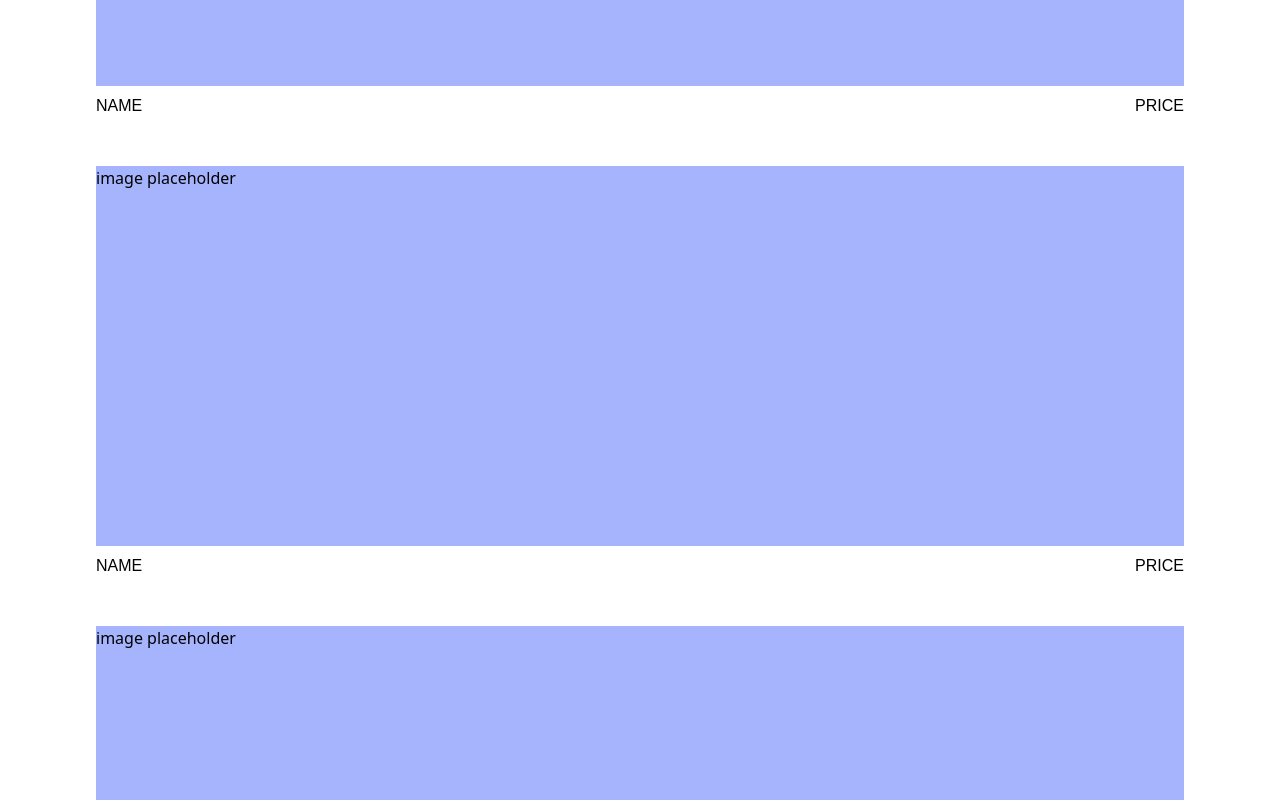
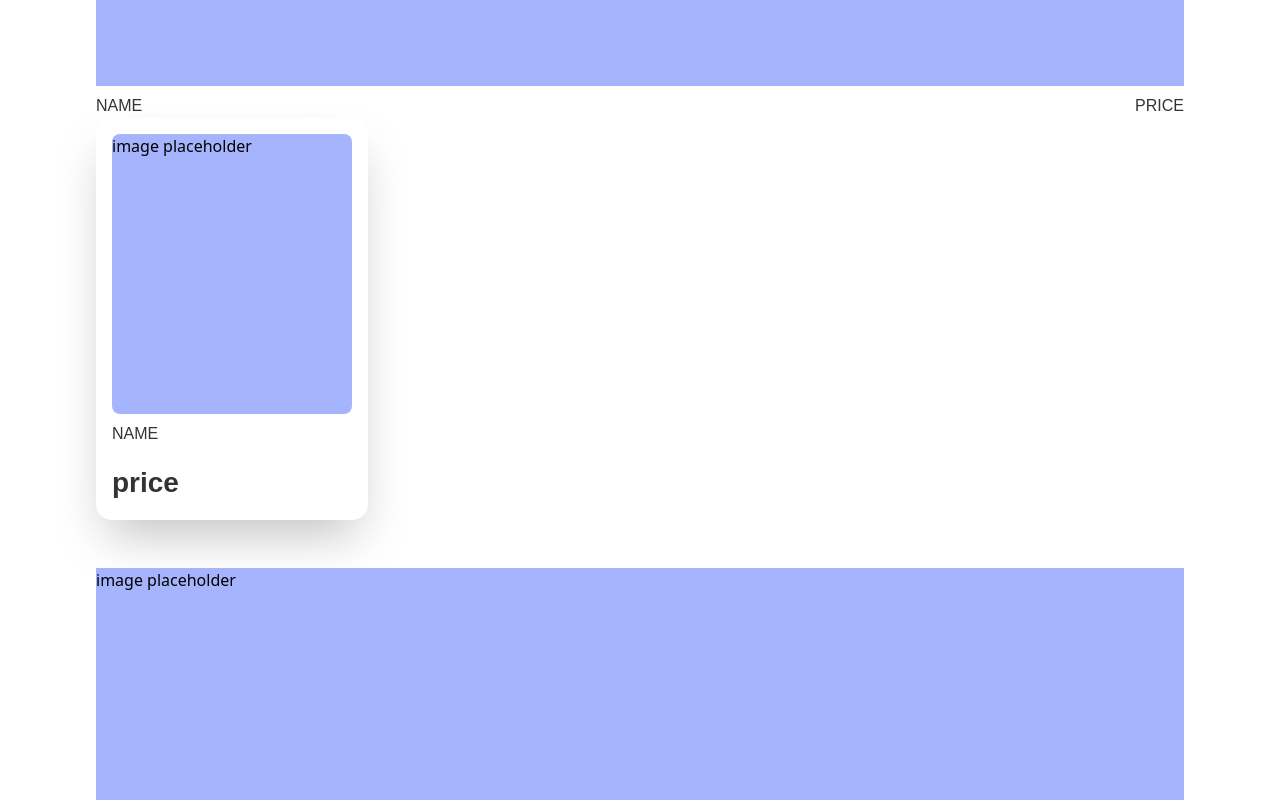
Before and after one commit to eniiku/Artsy, a React (Vite) app: page /marketplace in a window 1280 px wide. Shown: the part 660-1460 px from the top of the page. Built offline with nearby package versions, Linux system fonts and the light colour scheme; a web font is replaced by a local one.

Commit message:
feat(MarketItem): create desktop view for products overview

```diff
--- a/src/views/Marketplace/MarketItem/MarketItem.tsx
+++ b/src/views/Marketplace/MarketItem/MarketItem.tsx
@@ -1,12 +1,32 @@
 const MarketItem = () => {
   return (
-    <div>
-      <div className='h-[380px] w-full bg-indigo-300'>image placeholder</div>
-      <div className='font-satoshi font-medium uppercase flex justify-between items-center mt-2'>
-        <h3>name</h3>
-        <h3>price</h3>
+    <>
+      {/* mobile view */}
+      <div>
+        <div className='h-[380px] w-full bg-indigo-300'>image placeholder</div>
+        <div
+          className='font-satoshi font-medium uppercase flex justify-between items-center mt-2
+          text-dark_gray_clr-200'
+        >
+          <h3>name</h3>
+          <h3>price</h3>
+        </div>
       </div>
-    </div>
+
+      {/* desktop view */}
+
+      <div className='bg-white rounded-2xl shadow-2xl w-fit p-4 '>
+        <div className='w-[240px] h-[280px] bg-indigo-300 rounded-lg'>
+          image placeholder
+        </div>
+
+        <div className='font-satoshi text-dark_gray_clr-200'>
+          <h3 className='uppercase font-[22px] mt-2'>name</h3>
+
+          <h3 className='font-bold text-[28px] mt-4'>price</h3>
+        </div>
+      </div>
+    </>
   );
 };
 
```
